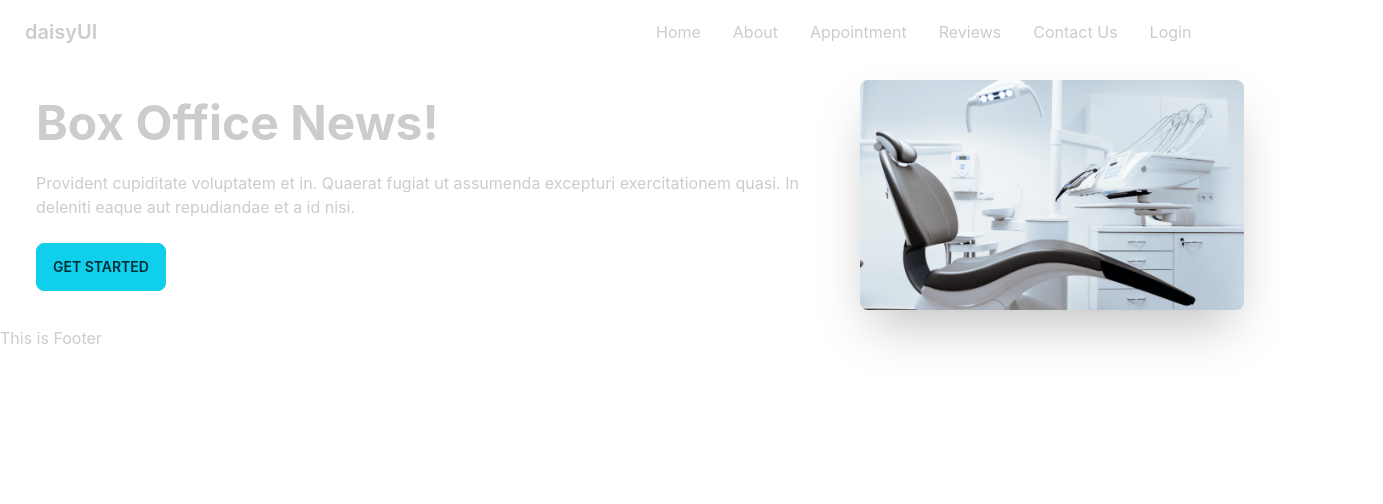
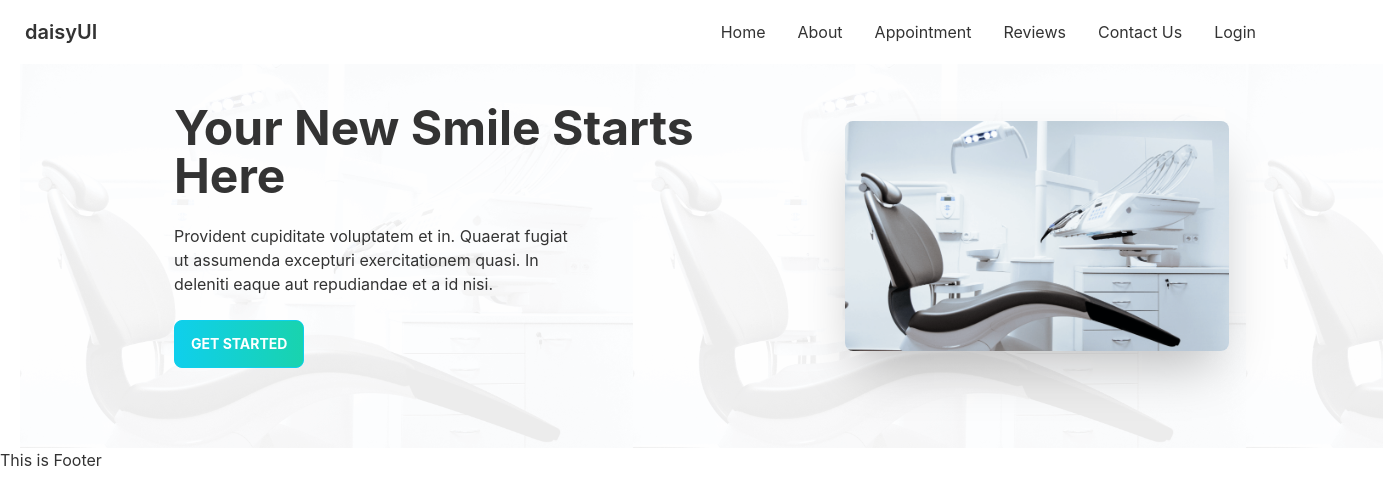
Before and after one commit to hbkabir004/Doctors-Portal-Client-Side, a React (Create React App) app: page / in a window 1280 px wide. Shown: the top 504 px of the page, 1383 px wide, since content can reach past the window. Built offline with nearby package versions, Linux system fonts and the light colour scheme.

Commit message:
Banner added

```diff
--- /dev/null
+++ b/src/components/Pages/About.jsx
@@ -0,0 +1,11 @@
+import React from 'react';
+
+const About = () => {
+    return (
+        <div>
+
+        </div>
+    );
+};
+
+export default About;
--- a/src/components/Pages/Home/Banner.jsx
+++ b/src/components/Pages/Home/Banner.jsx
@@ -1,20 +1,23 @@
 import React from 'react';
+import banner from '../../../assets/images/bg.png';
 import chair from '../../../assets/images/chair.png';
+
+
 
 const Banner = () => {
     return (
-        <div>
+        <div className='bg-contain  w-[1363px] h-96' style={{ backgroundImage: `url(${banner})` }}>
             <div className="hero">
-                <div className="hero-content flex-col lg:flex-row-reverse">
+                <div className="hero-content flex-col lg:flex-row-reverse p-10">
                     <img src={chair} className="max-w-sm rounded-lg shadow-2xl" alt='' />
-                    <div>
-                        <h1 className="text-5xl font-bold">Box Office News!</h1>
-                        <p className="py-6">Provident cupiditate voluptatem et in. Quaerat fugiat ut assumenda excepturi exercitationem quasi. In deleniti eaque aut repudiandae et a id nisi.</p>
-                        <button className="btn btn-primary">Get Started</button>
+                    <div className='w-[655px]'>
+                        <h1 className="text-5xl font-bold">Your New Smile Starts <br /> Here</h1>
+                        <p className="py-6 w-[400px]">Provident cupiditate voluptatem et in. Quaerat fugiat ut assumenda excepturi exercitationem quasi. In deleniti eaque aut repudiandae et a id nisi.</p>
+                        <button className="btn btn-primary bg-gradient-to-r from-primary to-secondary text-white font-bold">Get Started</button>
                     </div>
                 </div>
-            </div>
-        </div>
+            </div >
+        </div >
     );
 };
 
--- /dev/null
+++ b/src/components/Pages/Home/InfoCards.jsx
@@ -0,0 +1,11 @@
+import React from 'react';
+
+const InfoCards = () => {
+    return (
+        <div>
+
+        </div>
+    );
+};
+
+export default InfoCards;
--- a/src/components/Shared/NavBar.jsx
+++ b/src/components/Shared/NavBar.jsx
@@ -11,8 +11,8 @@ const NavBar = () => {
         <li><Link to='/login'>Login</Link></li>
     </React.Fragment>
     return (
-        <div>
-            <div className="navbar bg-base-100">
+
+        <div className="navbar bg-base-100 flex justify-between">
             <div className="navbar-start">
                 <div className="dropdown">
                     <label tabIndex={0} className="btn btn-ghost lg:hidden">
@@ -31,7 +31,6 @@ const NavBar = () => {
             </div>
 
         </div>
-        </div>
     );
 };
 
--- a/tailwind.config.js
+++ b/tailwind.config.js
@@ -7,21 +7,21 @@ module.exports = {
     themes: [
       {
         doctorTheme: {
-          "primary": "#0FCFEC",
-          "secondary": "#19D3AE",
-          "accent": "#3A4256",
-          // "base-100": "#2A303C",
-          // "neutral": "#191D24",
-          // "info": "#3ABFF8",
-          // "success": "#36D399",
-          // "warning": "#FBBD23",
-          // "error": "#F87272",
+          primary: '#0FCFEC',
+          secondary: '#19D3AE',
+          accent: "#3A4256",
+          neutral: "#3D4451",
+          "base-100": "#FFFFFF",
         },
       },
     ],
   },
   theme: {
-    extend: {},
+    extend: {
+      backgroundImage: {
+        'banner': "url('./src/assets/images/bg.png')",
+      }
+    },
   },
   plugins: [require("daisyui")],
 
```
Lines whose indentation alone changed are shown as unchanged.
